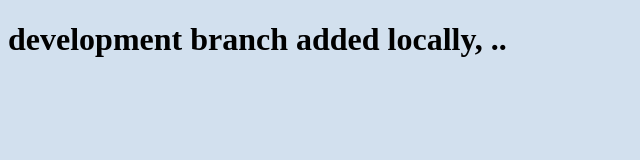
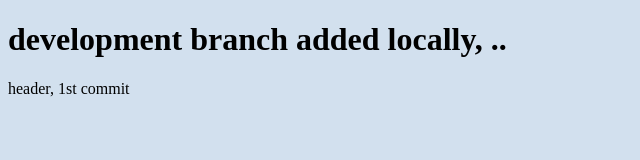
Before and after one commit to ground-aero/first-project, a plain HTML site: page index.html in a window 1280 px wide. Shown: the whole page, without its empty margins (0-640 px from the left). Drawn offline with Linux system fonts and the light colour scheme.

Commit message:
1st header

```diff
--- a/index.html
+++ b/index.html
@@ -12,7 +12,7 @@
 <h1>development branch added locally, ..</h1>
 
 <body>
-    <header></header>
+    <header>header, 1st commit</header>
     <main></main>
     <footer></footer>
 
```
